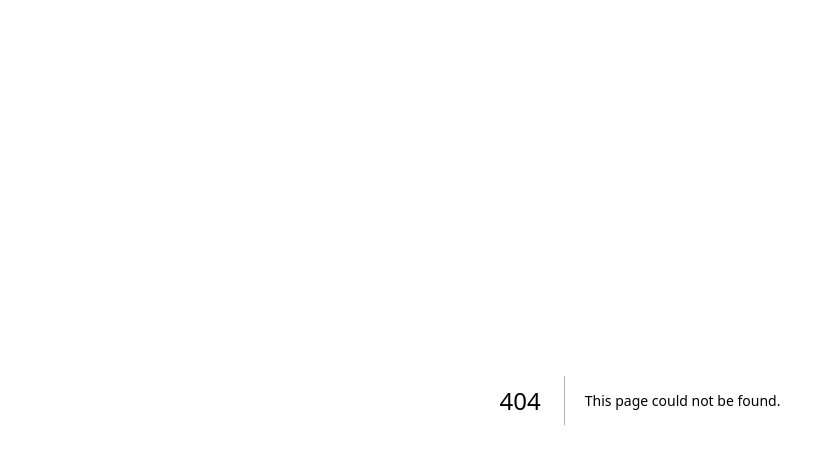
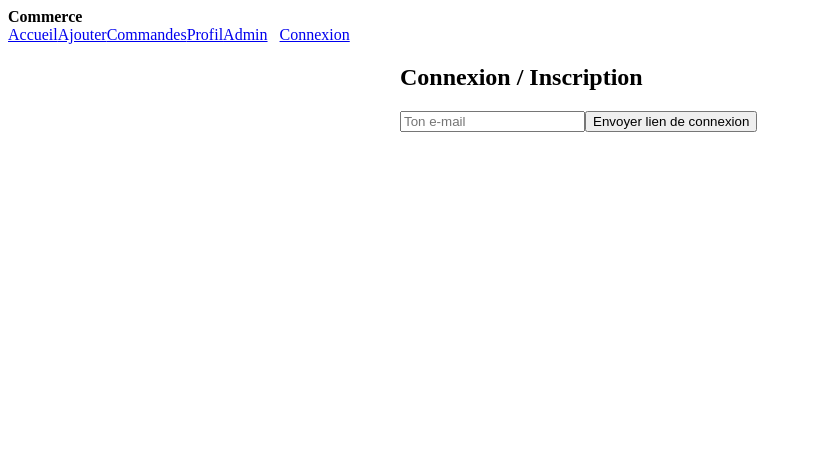
Before and after one commit to andreassogba9-byte/Monde-Commerce, a Next.js app: page /login in a window 1280 px wide. Before the commit this address had no page. Shown: the top 464 px of the page, without its empty margins (0-835 px from the left). Built offline with nearby package versions, Linux system fonts and the light colour scheme.

Commit message:
Create login.js

```diff
--- /dev/null
+++ b/pages/login.js
@@ -0,0 +1,29 @@
+// /pages/login.js
+import Header from '../components/Header'
+import { supabase } from '../utils/supabaseClient'
+import { useState } from 'react'
+
+export default function Login() {
+  const [email, setEmail] = useState('')
+  const [message, setMessage] = useState('')
+
+  async function handleLogin() {
+    const { error } = await supabase.auth.signInWithOtp({ email })
+    if (error) setMessage('Erreur: ' + error.message)
+    else setMessage('Vérifie ton e-mail: le lien de connexion a été envoyé.')
+  }
+
+  return (
+    <div>
+      <Header />
+      <div className="container">
+        <div className="card" style={{ maxWidth: 480, margin: '0 auto' }}>
+          <h2>Connexion / Inscription</h2>
+          <input placeholder="Ton e-mail" value={email} onChange={e => setEmail(e.target.value)} />
+          <button onClick={handleLogin}>Envoyer lien de connexion</button>
+          <p style={{ marginTop: 12 }}>{message}</p>
+        </div>
+      </div>
+    </div>
+  )
+    }
```
